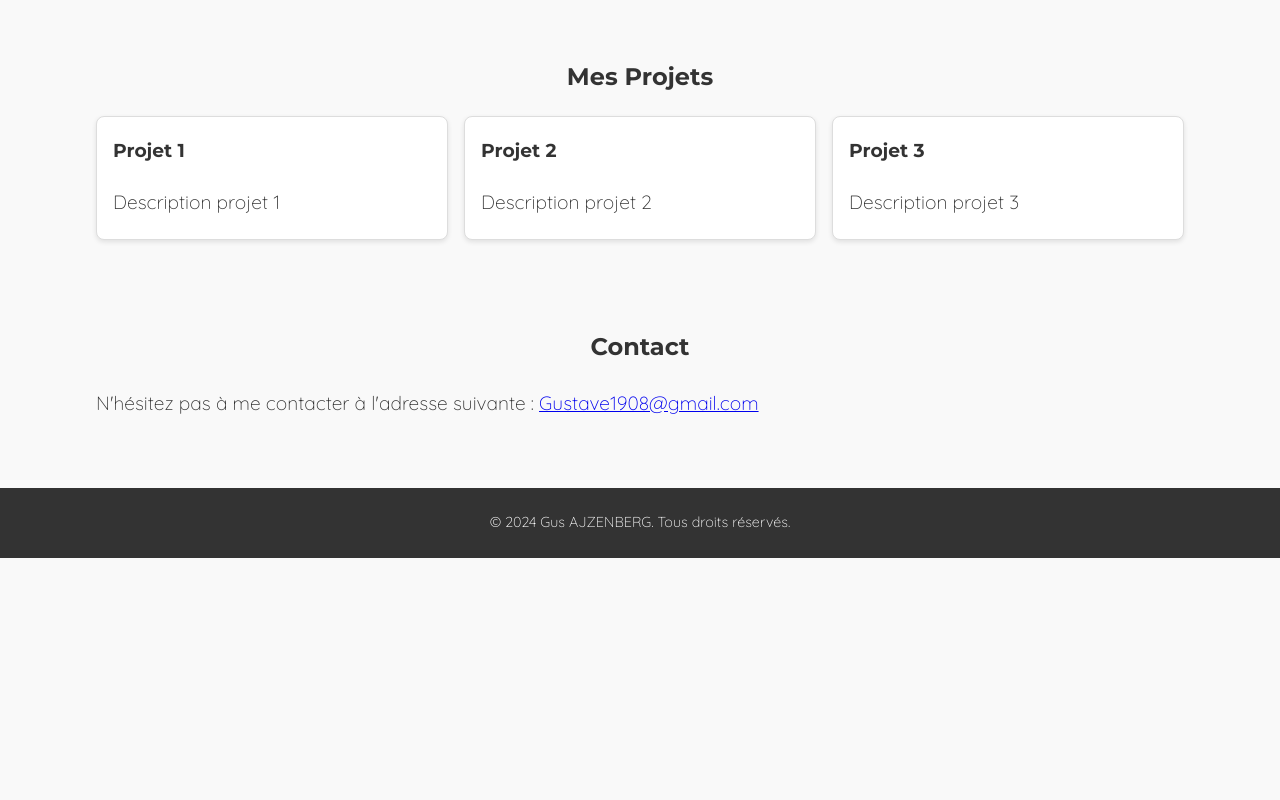
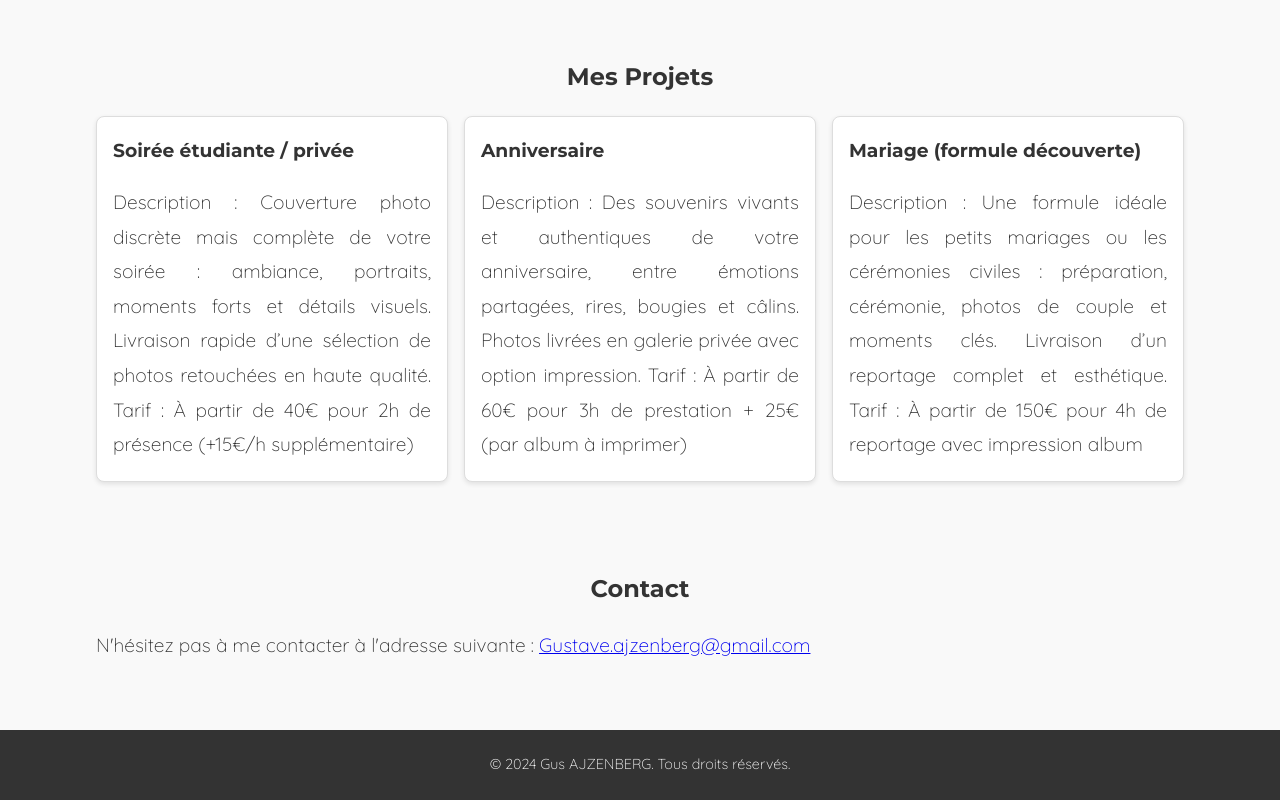
Before and after one commit to GussiGus/legus-photography, a plain HTML site: page index.html in a window 1280 px wide. Shown: the part 918-1718 px from the top of the page. Before the commit the page ends 1476 px from the top, so only its background shows below. Drawn offline with Linux system fonts and the light colour scheme.

Commit message:
Update index.html

```diff
--- a/index.html
+++ b/index.html
@@ -30,7 +30,7 @@
         <div class="hero-image"></div>
         <div class="hero-overlay"></div>
         <div class="hero-text">
-            <h1>Gus AJZENBERG</h1>
+            <h1>Gustave AJZENBERG</h1>
         </div>
     </div>
 
@@ -46,23 +46,23 @@
             <h2>Mes Projets</h2>
             <div class="project-list">
                 <div class="project">
-                    <h3>Projet 1</h3>
-                    <p class="justifie">Description projet 1</p>
+                    <h3>Soirée étudiante / privée</h3>
+                    <p class="justifie">Description : Couverture photo discrète mais complète de votre soirée : ambiance, portraits, moments forts et détails visuels. Livraison rapide d’une sélection de photos retouchées en haute qualité. Tarif : À partir de 40€ pour 2h de présence (+15€/h supplémentaire)</p>
                 </div>
                 <div class="project">
-                    <h3>Projet 2</h3>
-                    <p class="justifie">Description projet 2</p>
+                    <h3>Anniversaire</h3>
+                    <p class="justifie">Description : Des souvenirs vivants et authentiques de votre anniversaire, entre émotions partagées, rires, bougies et câlins. Photos livrées en galerie privée avec option impression. Tarif : À partir de 60€ pour 3h de prestation + 25€ (par album à imprimer)</p>
                 </div>
                 <div class="project">
-                    <h3>Projet 3</h3>
-                    <p class="justifie">Description projet 3</p>
+                    <h3>Mariage (formule découverte)</h3>
+                    <p class="justifie">Description : Une formule idéale pour les petits mariages ou les cérémonies civiles : préparation, cérémonie, photos de couple et moments clés. Livraison d’un reportage complet et esthétique. Tarif : À partir de 150€ pour 4h de reportage avec impression album</p>
                 </div>
             </div>
         </section>
 
         <section id="contact" class="container">
             <h2>Contact</h2>
-            <p>N'hésitez pas à me contacter à l'adresse suivante : <a href="mailto:Gustave1908@gmail.com">Gustave1908@gmail.com</a></p>
+            <p>N'hésitez pas à me contacter à l'adresse suivante : <a href="mailto:Gustave.ajzenberg@gmail.com">Gustave.ajzenberg@gmail.com</a></p>
         </section>
     </main>
 
```
